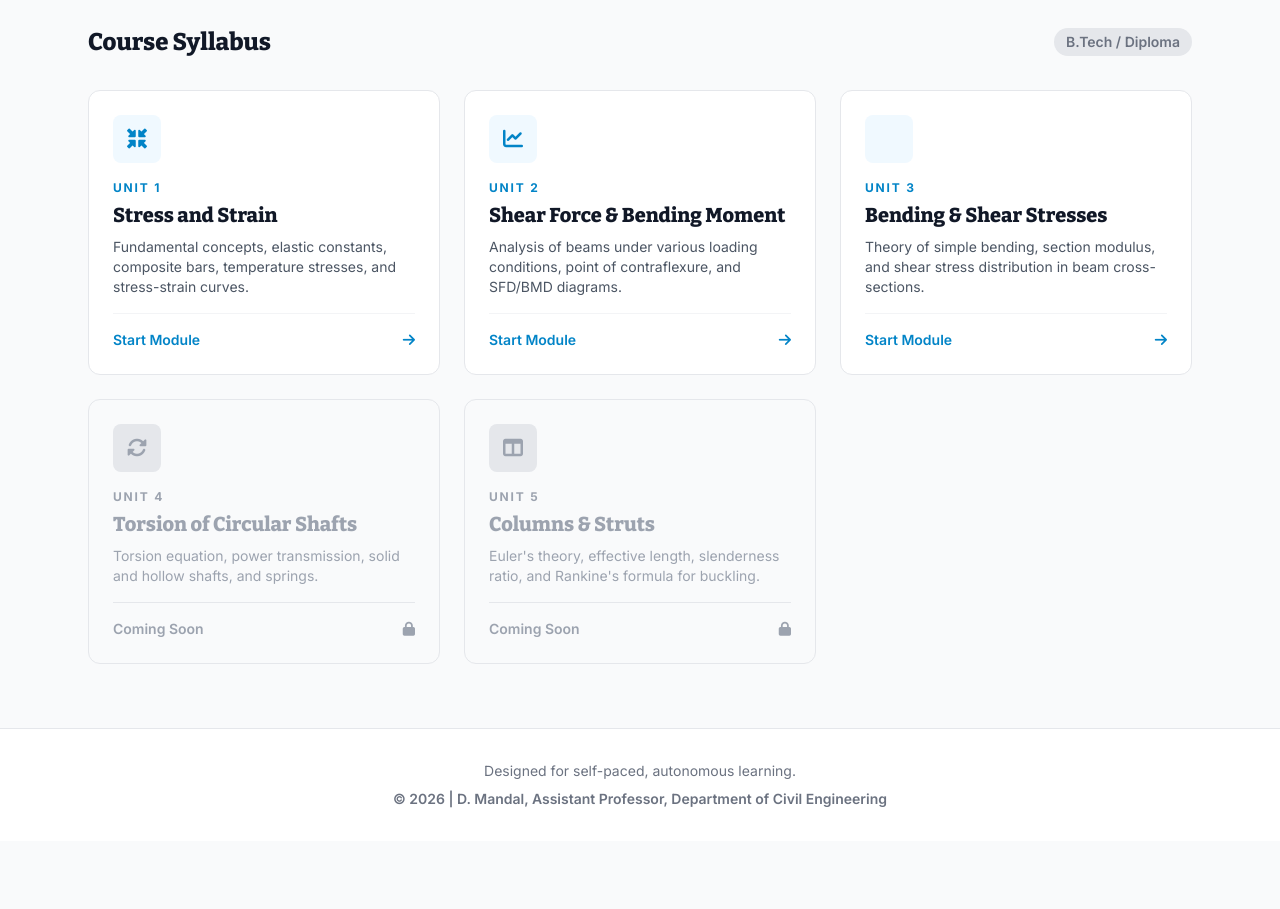
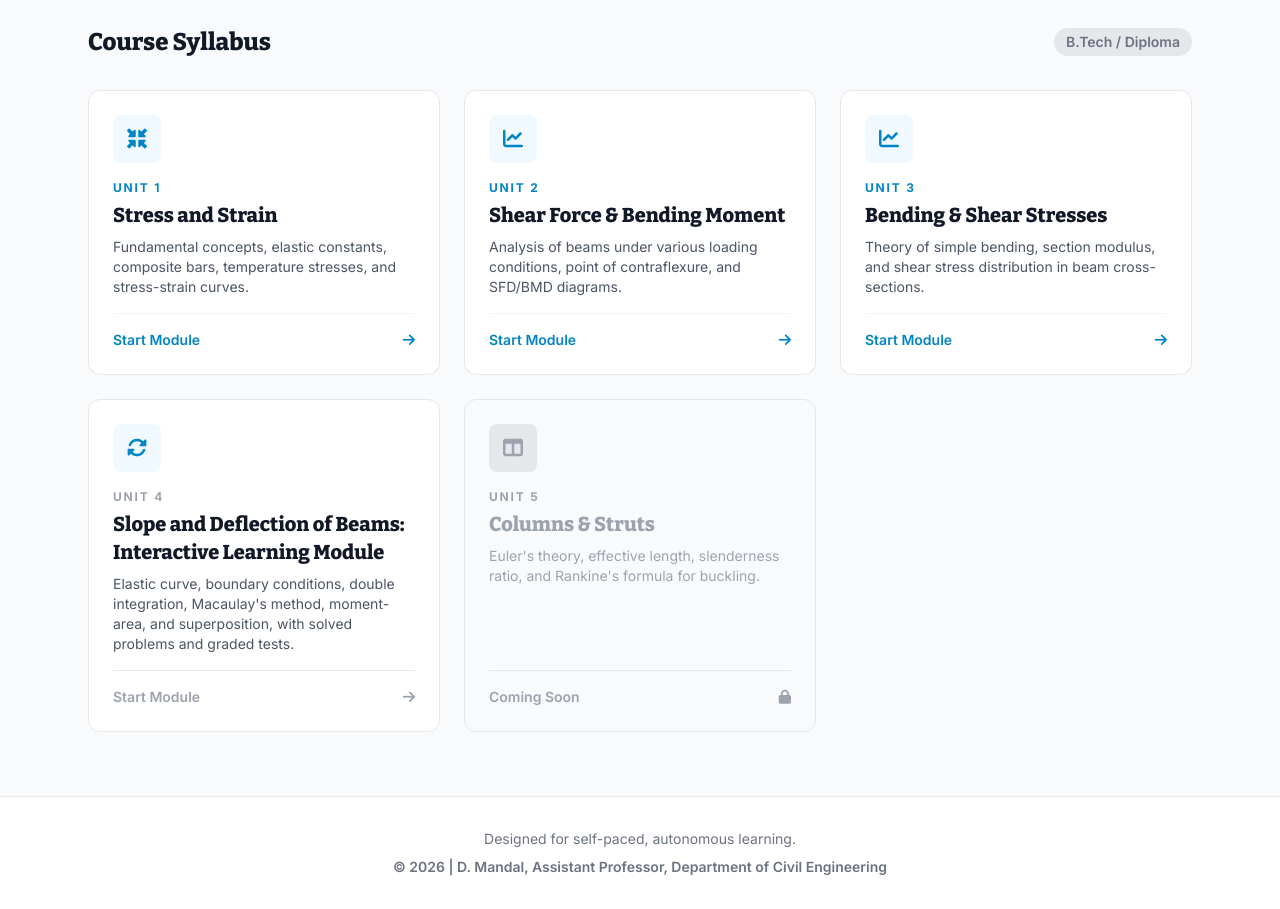
Before and after one commit to mdaipayan/Strength-of-Material, a plain HTML site: page index.html in a window 1280 px wide. Shown: the part 540-1449 px from the top of the page. Before the commit the page ends 1381 px from the top, so only its background shows below. Drawn offline with nearby package versions, Linux system fonts and the light colour scheme.

Commit message:
Update index.html

```diff
--- a/index.html
+++ b/index.html
@@ -131,7 +131,7 @@
                 <!-- Unit 3 Card (Placeholder) -->
                 <a href="unit-3.html" class="unit-card bg-white rounded-xl p-6 flex flex-col h-full cursor-pointer group">
                      <div class="w-12 h-12 rounded-lg bg-brand-50 text-brand-600 flex items-center justify-center mb-4 group-hover:bg-brand-500 group-hover:text-white transition-colors">
-                          <p class="text-sm text-gray-600 flex-1">
+                          <i class="fas fa-chart-line text-xl"></i>
                     </div>
                     <p class="eyebrow mb-1">Unit 3</p>
                     <h3 class="text-xl font-bold mb-2 text-gray-900">Bending & Shear Stresses</h3>
@@ -144,20 +144,20 @@
                     </div>
                 </a>
                 <!-- Unit 4 Card (Placeholder) -->
-                <div class="bg-gray-50 border border-gray-200 rounded-xl p-6 flex flex-col h-full relative overflow-hidden">
-                    <div class="w-12 h-12 rounded-lg bg-gray-200 text-gray-400 flex items-center justify-center mb-4">
+               <a href="unit-4.html" class="unit-card bg-white rounded-xl p-6 flex flex-col h-full cursor-pointer group">
+                    <div class="w-12 h-12 rounded-lg bg-brand-50 text-brand-600 flex items-center justify-center mb-4 group-hover:bg-brand-500 group-hover:text-white transition-colors">
                         <i class="fas fa-sync-alt text-xl"></i>
                     </div>
                     <p class="eyebrow mb-1 text-gray-400">Unit 4</p>
-                    <h3 class="text-xl font-bold mb-2 text-gray-400">Torsion of Circular Shafts</h3>
-                    <p class="text-sm text-gray-400 flex-1">
-                        Torsion equation, power transmission, solid and hollow shafts, and springs.
+                    <h3 class="text-xl font-bold mb-2 text-gray-900">Slope and Deflection of Beams: Interactive Learning Module</h3>
+                    <p class="text-sm text-gray-600 flex-1">
+                        Elastic curve, boundary conditions, double integration, Macaulay's method, moment-area, and superposition, with solved problems and graded tests.
                     </p>
                     <div class="mt-4 pt-4 border-t border-gray-200 flex justify-between items-center text-sm font-semibold text-gray-400">
-                        <span>Coming Soon</span>
-                        <i class="fas fa-lock"></i>
+                        <span>Start Module</span>
+                        <i class="fas fa-arrow-right transform group-hover:translate-x-1 transition-transform"></i>
                     </div>
-                </div>
+                </a>
 
                  <!-- Unit 5 Card (Placeholder) -->
                  <div class="bg-gray-50 border border-gray-200 rounded-xl p-6 flex flex-col h-full relative overflow-hidden">
```
